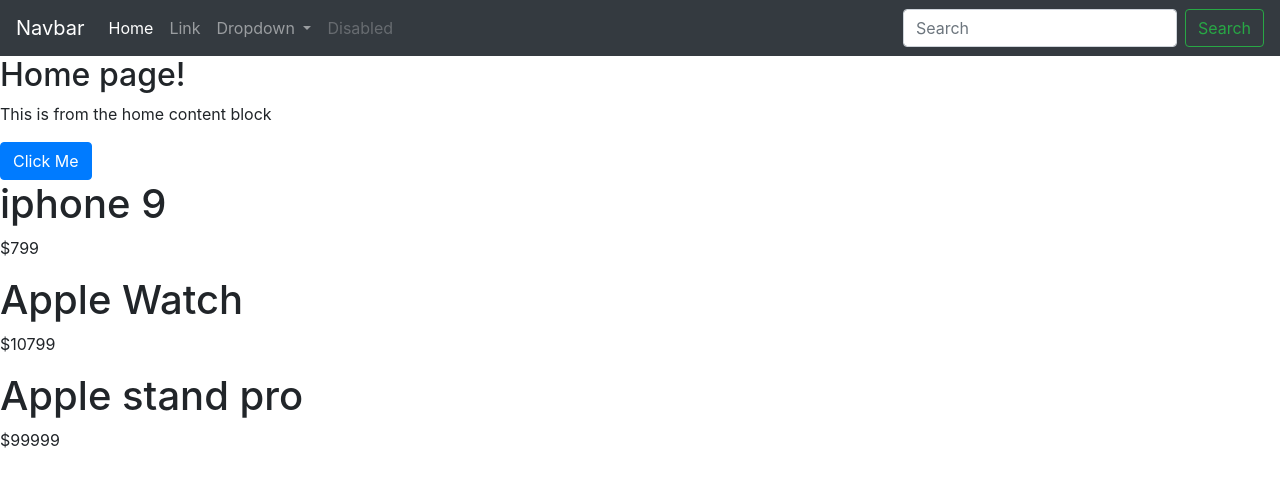
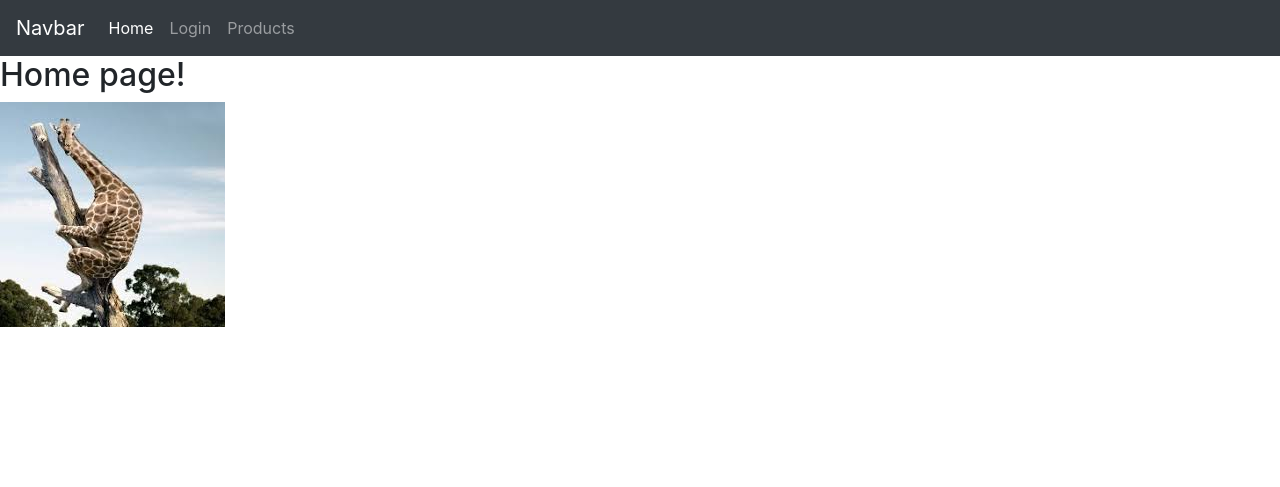
Before and after one commit to JonathanSpiller/onlinestore, a Flask app: page / in a window 1280 px wide. Shown: the top 487 px of the page. Run offline with Flask 2, Linux system fonts and the light colour scheme; some libraries are stand-ins or nearby versions.

Commit message:
Added Online store functionality

```diff
--- a/app.py
+++ b/app.py
@@ -1,20 +1,91 @@
-from flask import Flask
+from flask import Flask, redirect
 from flask import render_template
 
 import db
 
 app = Flask(__name__)
+app.config['SECRET_KEY'] = 'you-will-never-guess'
+
 
 @app.route('/')
 def home():  # CONTROLLER
+    return render_template('home.html')
+
+
+
+@app.route('/products')
+def products():  # CONTROLLER
 
     # MODEL
     products = db.load_database()
 
     # VIEW
-    html = render_template('home.html', products=products)
+    return render_template('products.html', products=products)
 
-    return html
+
+@app.route('/product_details/<int:product_id>')
+def product_details(product_id):  # CONTROLLER
+
+    # MODEL
+    products = db.load_database()
+
+
+    # VIEW
+    return render_template('product_details.html', product=products[product_id])
+
+
+@app.route('/buy/<int:product_id>')
+def buy(product_id):  # CONTROLLER
+
+    # MODEL
+    products = db.load_database()
+    products[product_id]['stock'] -= 1
+    db.update_database(products)
+
+    return redirect(f'/product_details/{product_id}')
+
+
+
+
+
+
+
+
+
+
+
+
+
+
+
+
+
+
+from flask import request
+from forms import *
+
+@app.route('/login', methods=('GET', 'POST'))
+def login():
+
+    login_form = LoginForm()
+
+    if request.method == 'GET':
+        return render_template('login.html', form=login_form)
+
+
+    if request.method == 'POST' and login_form.validate():
+        name = login_form.name.data
+        password = login_form.password.data
+        info = login_form.info.data
+
+        if name == "Jonathan" and password == "horse":
+            return f"<h1>Welcome Jon. Your info is {info}.</h1>"
+        else:
+            return "<h1>Access Denied</h1>"
+
+    else:
+        return "<h1>Failed Validation</h1>"
+
 
 
 if __name__ == "__main__":
--- a/db.py
+++ b/db.py
@@ -3,28 +3,36 @@
 def create_database(dst_file='my_file.json'):
     data = [
         {
+            'id': 0,
             'name': 'iphone 9',
             'price': 799,
-            'instock': True
+            'stock': 3,
+            'image': 'iphone9.jpeg'
         },
 
         {
+            'id': 1,
             'name': 'Macbook Pro',
             'price': 4799,
-            'instock': False
+            'stock': 0,
+            'image': 'macbookpro.jpeg'
         },
 
         {
+            'id': 2,
             'name': 'Apple Watch',
             'price': 10799,
-            'instock': True
+            'stock': 3,
+            'image': 'applewatch.jpeg'
         },
 
         {
-            'name': 'Apple stand pro',
+            'id': 3,
+            'name': 'Android Phone',
             'price': 99999,
-            'instock': True
-        },
+            'stock': 5,
+            'image': 'androidphone.jpeg'
+        }
     ]
 
     with open(dst_file, 'w') as f:
@@ -34,3 +42,8 @@
     with open(src_file, 'r') as f:
         data = json.load(f)
     return data
+
+def update_database(products, src_file='my_file.json'):
+    with open(src_file, 'w') as f:
+        json.dump(products, f, indent=4)
+        print("database updated...")
--- a/my_file.json
+++ b/my_file.json
@@ -1,28 +1,30 @@
 [
     {
+        "id": 0,
         "name": "iphone 9",
         "price": 799,
-        "instock": true
+        "stock": 0,
+        "image": "iphone9.jpeg"
     },
     {
+        "id": 1,
         "name": "Macbook Pro",
         "price": 4799,
-        "instock": false
+        "stock": 0,
+        "image": "macbookpro.jpeg"
     },
     {
+        "id": 2,
         "name": "Apple Watch",
         "price": 10799,
-        "instock": true
+        "stock": 3,
+        "image": "applewatch.jpeg"
     },
     {
-        "name": "Apple stand pro",
+        "id": 3,
+        "name": "Android Phone",
         "price": 99999,
-        "instock": true
-    },
-        {
-        "name": "Android Phone",
-        "price": 10000,
-        "instock": false
+        "stock": 0,
+        "image": "androidphone.jpeg"
     }
-
 ]
--- /dev/null
+++ b/static/css/style.css
@@ -0,0 +1,4 @@
+.outofstock{
+    color: red;
+    background-color: pink;
+}
--- a/templates/base.html
+++ b/templates/base.html
@@ -6,6 +6,14 @@
     <title>Base</title>
     {% endblock %}
     <link rel="stylesheet" href="https://stackpath.bootstrapcdn.com/bootstrap/4.4.1/css/bootstrap.min.css">
+    <link rel="stylesheet" href="{{url_for('static', filename='css/style.css')}}">
+    {% block css %}
+    {% endblock%}
+
+    {% block js %}
+    {% endblock%}
+
+
 </head>
 <body>
 
--- a/templates/home.html
+++ b/templates/home.html
@@ -8,17 +8,5 @@
 
 {% block content %}
     <h2>Home page!</h2>
-    <p>This is from the home content block</p>
-    <button class="btn btn-primary">Click Me</button>
-
-    {% for item in products %}
-
-        {% if item['instock'] == True %}
-            <h1>{{ item['name'] }}</h1>
-            <p>${{item['price'] }}</p>
-        {% endif %}
-
-
-    {% endfor %}
-
+    <img src="{{ url_for('static', filename='images/giraffe.jpeg') }}">
 {% endblock %}
--- a/templates/navbar.html
+++ b/templates/navbar.html
@@ -7,29 +7,14 @@
   <div class="collapse navbar-collapse" id="navbarSupportedContent">
     <ul class="navbar-nav mr-auto">
       <li class="nav-item active">
-        <a class="nav-link" href="#">Home <span class="sr-only">(current)</span></a>
+        <a class="nav-link" href="/">Home <span class="sr-only">(current)</span></a>
       </li>
       <li class="nav-item">
-        <a class="nav-link" href="#">Link</a>
-      </li>
-      <li class="nav-item dropdown">
-        <a class="nav-link dropdown-toggle" href="#" id="navbarDropdown" role="button" data-toggle="dropdown" aria-haspopup="true" aria-expanded="false">
-          Dropdown
-        </a>
-        <div class="dropdown-menu" aria-labelledby="navbarDropdown">
-          <a class="dropdown-item" href="#">Action</a>
-          <a class="dropdown-item" href="#">Another action</a>
-          <div class="dropdown-divider"></div>
-          <a class="dropdown-item" href="#">Something else here</a>
-        </div>
+        <a class="nav-link" href="/login">Login</a>
       </li>
       <li class="nav-item">
-        <a class="nav-link disabled" href="#">Disabled</a>
+        <a class="nav-link" href="/products">Products</a>
       </li>
-    </ul>
-    <form class="form-inline my-2 my-lg-0">
-      <input class="form-control mr-sm-2" type="search" placeholder="Search" aria-label="Search">
-      <button class="btn btn-outline-success my-2 my-sm-0" type="submit">Search</button>
     </form>
   </div>
 </nav>
```
Also changed, not shown: forms.py (added, +10 -0 lines), templates/login.html (added, +25 -0 lines), templates/product_details.html (added, +18 -0 lines), templates/products.html (added, +24 -0 lines), static/images/giraffe.jpeg (added), static/images/products/androidphone.jpeg (added), static/images/products/applewatch.jpeg (added), static/images/products/iphone9.jpeg (added), static/images/products/macbookpro.jpeg (added).
